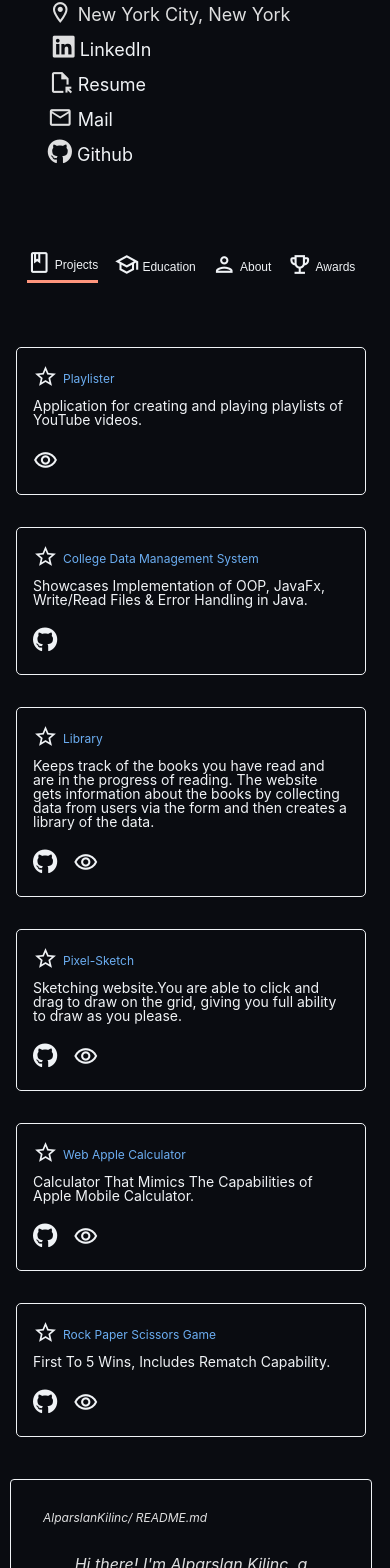
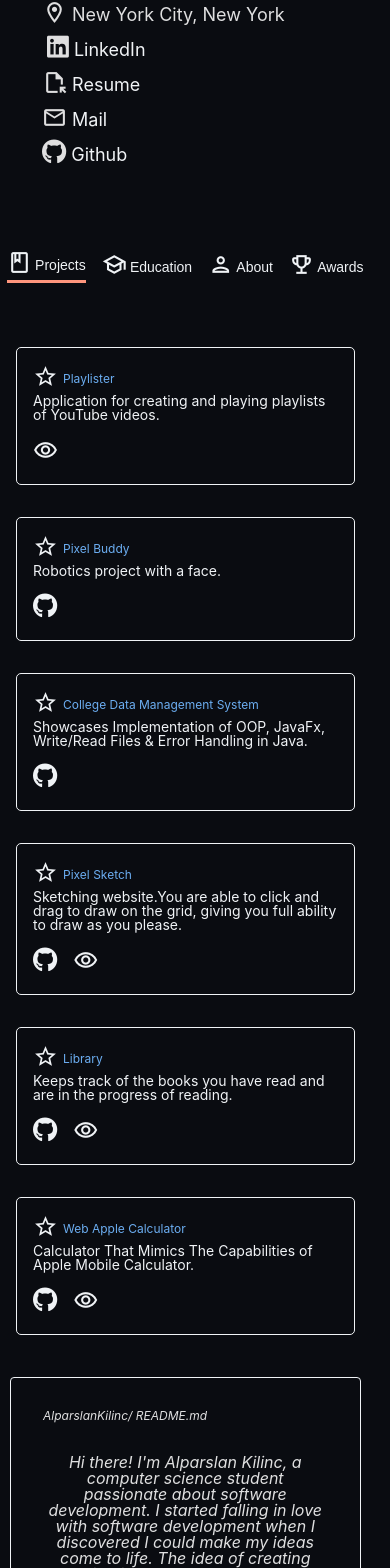
Before and after one commit to AlparslanKilinc/Personal-Website, a React (Vite) app in the folder personal-project/: page / in a window 390 px wide. Shown: the part 432-2000 px from the top of the page. Built offline with nearby package versions, Linux system fonts and the light colour scheme.

Commit message:
Add New Project and project box sizing     changed the bottom items alignment and Fix about me pic positions.

```diff
--- a/personal-project/src/components/projects.jsx
+++ b/personal-project/src/components/projects.jsx
@@ -21,6 +21,17 @@ function Projects() {
 
         <div className="box">
           <div className='project-title'>
+              <i className="material-icons-outlined">star_outline</i>
+              <h3 className='project-text'>Pixel Buddy</h3>
+          </div>
+          <p>Robotics project with a face.</p>
+          <div className="box-options">
+            <a href="https://github.com/AlparslanKilinc/Pixel-Buddy"><i className="fa-brands fa-github"></i></a>
+          </div>
+        </div>
+
+        <div className="box">
+          <div className='project-title'>
             <i className="material-icons-outlined">star_outline</i>
             <h3 className='project-text'>College Data Management System</h3>
           </div>
@@ -35,19 +46,7 @@ function Projects() {
         <div className="box">
           <div className='project-title'>
               <i className="material-icons-outlined">star_outline</i>
-              <h3 className='project-text'>Library</h3>
-          </div>
-          <p>Keeps track of the books you have read and are in the progress of reading.
-            The website gets information about the books by collecting data from users via the form and then creates a library of the data.</p>
-            <div className="box-options">
-              <a href="https://github.com/AlparslanKilinc/Library" target="_blank"><i className="fa-brands fa-github"></i></a>
-              <a href="https://alparslankilinc.github.io/Library/" target="_blank"><i className="material-icons-outlined">visibility</i></a>
-            </div>
-        </div>
-        <div className="box">
-          <div className='project-title'>
-              <i className="material-icons-outlined">star_outline</i>
-              <h3 className='project-text'>Pixel-Sketch</h3>
+              <h3 className='project-text'>Pixel Sketch</h3>
           </div>
           <p>Sketching website.You are able to click and drag to draw on the grid, giving you full ability to draw as you please.</p>
           <div className="box-options">
@@ -55,6 +54,19 @@ function Projects() {
             <a href="https://alparslankilinc.github.io/Pixel-Sketch/" target="_blank"><i className="material-icons-outlined">visibility</i></a>
           </div>
         </div>
+
+        <div className="box">
+          <div className='project-title'>
+              <i className="material-icons-outlined">star_outline</i>
+              <h3 className='project-text'>Library</h3>
+          </div>
+          <p>Keeps track of the books you have read and are in the progress of reading.</p>
+            <div className="box-options">
+              <a href="https://github.com/AlparslanKilinc/Library" target="_blank"><i className="fa-brands fa-github"></i></a>
+              <a href="https://alparslankilinc.github.io/Library/" target="_blank"><i className="material-icons-outlined">visibility</i></a>
+            </div>
+        </div>
+
         <div className="box">
           <div className='project-title'>
               <i className="material-icons-outlined">star_outline</i>
@@ -66,17 +78,7 @@ function Projects() {
             <a href="https://alparslankilinc.github.io/Web-Apple-Calculator/" target="_blank"><i className="material-icons-outlined">visibility</i></a>
           </div>
         </div>
-        <div className="box">
-          <div className='project-title'>
-              <i className="material-icons-outlined">star_outline</i>
-              <h3 className='project-text'>Rock Paper Scissors Game</h3>
-          </div>
-          <p>First To 5 Wins, Includes Rematch Capability.</p>
-          <div className="box-options">
-            <a href="https://github.com/AlparslanKilinc/Rock-Paper-Scissors"><i className="fa-brands fa-github"></i></a>
-            <a href="https://alparslankilinc.github.io/Rock-Paper-Scissors/"><i className="material-icons-outlined">visibility</i></a>
-          </div>
-        </div>
+
       </div>
     </div>
   )
--- a/personal-project/src/css/aboutMe.css
+++ b/personal-project/src/css/aboutMe.css
@@ -7,13 +7,13 @@
 }
 .about-box{
     display: flex;
-    justify-content: center;
     align-items: center;
     padding: 1rem;
-    gap: 3rem;
+    gap: 1rem;
     border: 2px solid #f0f3f6;
     border-radius: 4px;
     flex-wrap: wrap;
+
 }
 .box-title{
     margin-bottom: 10px;
@@ -22,6 +22,7 @@
 .box-info{
     display: flex;
     flex-direction: column;
+
     align-items: flex-start;
     font-style: italic;
     text-align:left;
@@ -33,7 +34,7 @@
 }
 .about-img{
     width: 70px;
-    height: 50px;
+    height: 60px;
 }
 .Skills{
     display: flex;
@@ -51,7 +52,7 @@
     gap: 10px;
 }
 .about-img{
-    width: 50px;
+    width: 60px;
     height: 50px;
 }
 .box-info{
--- a/personal-project/src/css/navbar.css
+++ b/personal-project/src/css/navbar.css
@@ -55,6 +55,6 @@
     }
     .nav-list{
         justify-content: center;
-        font-size: 12px;
+        font-size: 14px;
       }
 }
--- a/personal-project/src/css/projects.css
+++ b/personal-project/src/css/projects.css
@@ -9,7 +9,7 @@
 
 .projects{
     display: grid;
-    grid-template-columns: repeat(auto-fit,minmax(350px,1fr));
+    grid-template-columns: repeat(auto-fit,minmax(200px,1fr));
     grid-gap: 1rem;
     row-gap: 2rem;
     padding: 1rem;
@@ -18,11 +18,11 @@
 .box{
     display: flex;
     flex-direction: column;
+    justify-content: space-evenly;
     border-radius: 5px;
     border: 1px solid #f0f3f6;
     color: #f0f3f6;
     padding: 1rem;
-    gap: 5px;
     text-align: left;
 }
 
```
